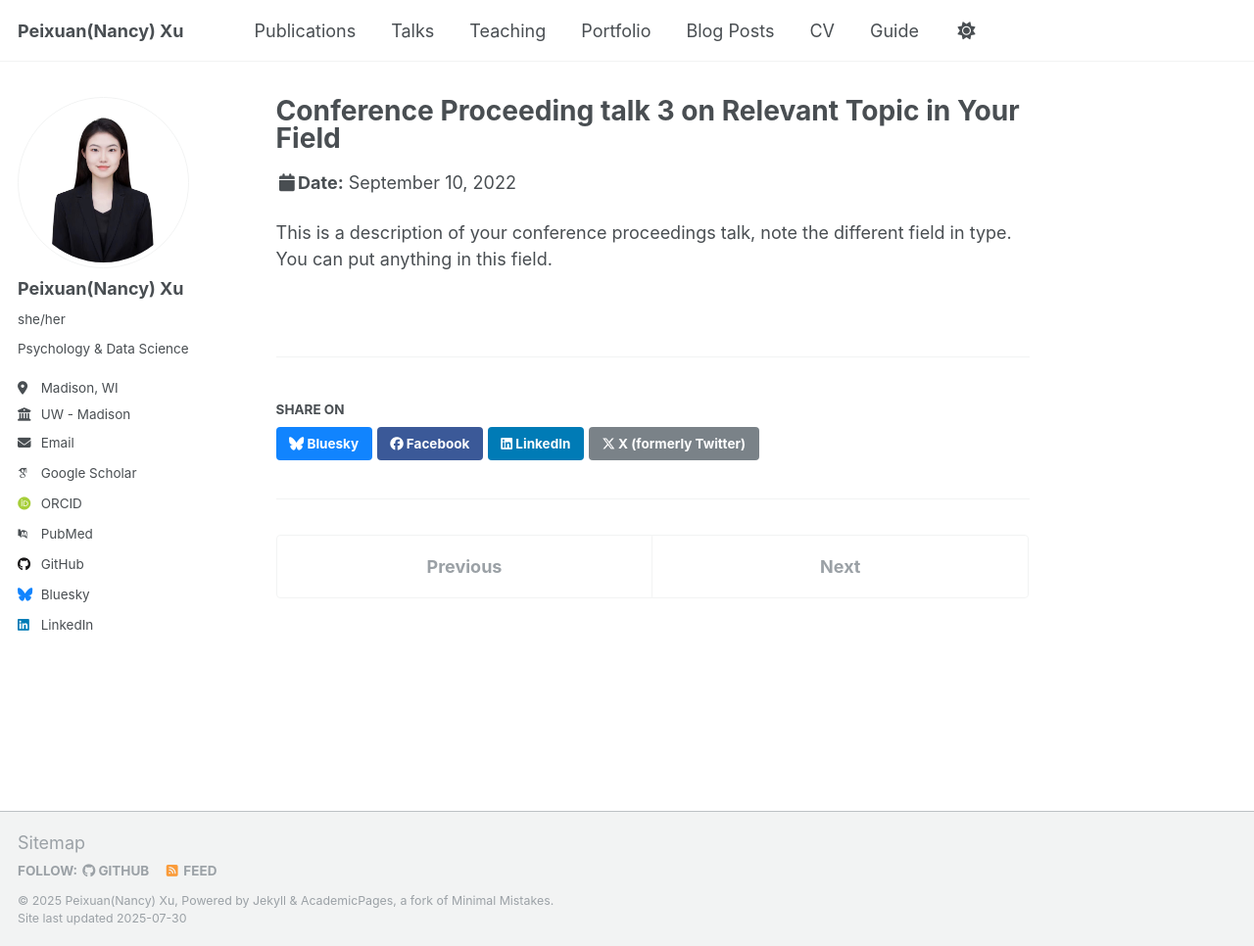
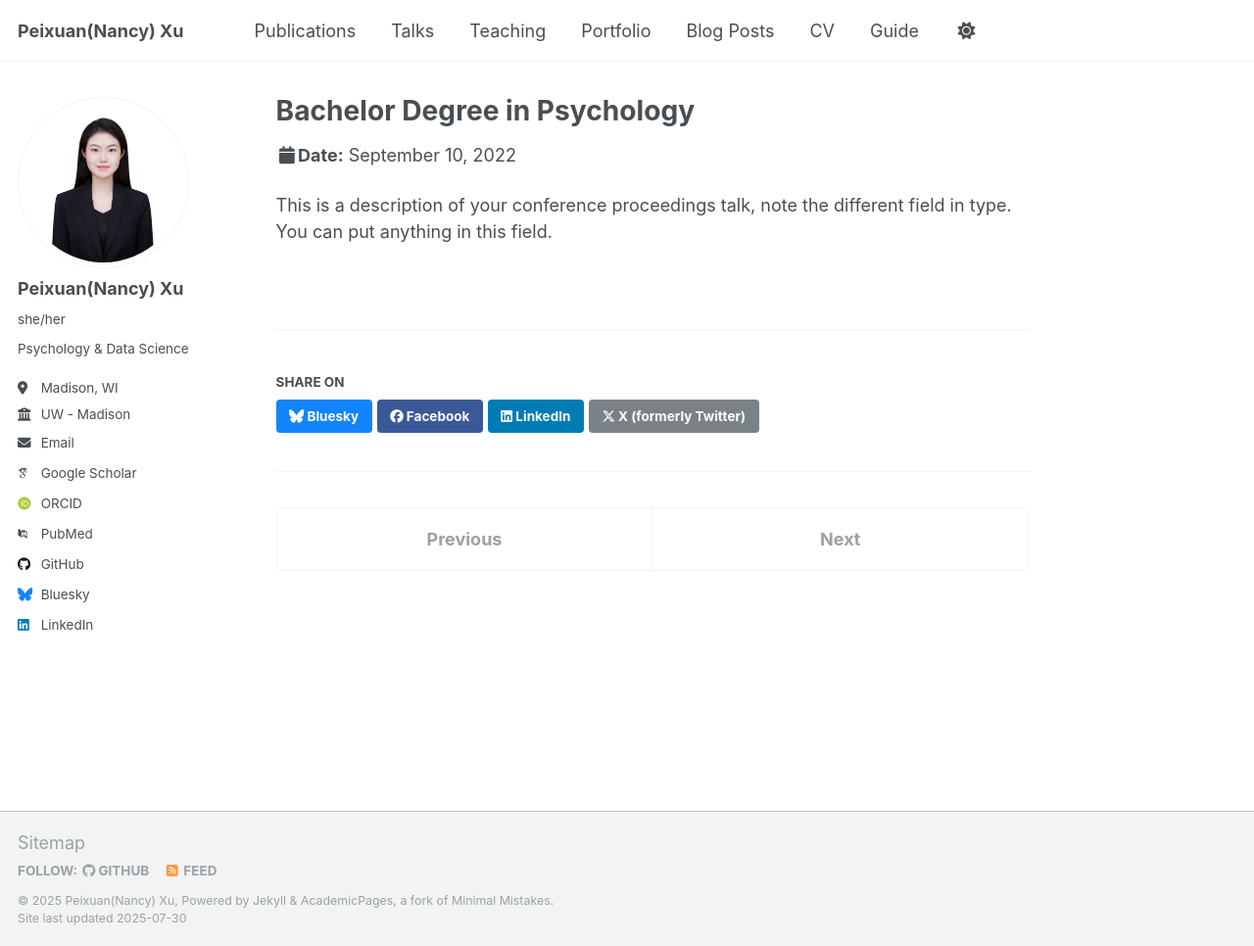
Before and after one commit to pxx88/pxx88.github.io, a Jekyll site: the page built from _talks/2022-09-10-study.md, in a window 1280 px wide and 966 px high. Shown: the whole window at 98% size. Built offline with Jekyll 4.4.1, drawn with Linux system fonts in a browser that asks for light colours; some web fonts are replaced.

Commit message:
Update 2022-09-10-study.md

```diff
--- a/_talks/2022-09-10-study.md
+++ b/_talks/2022-09-10-study.md
@@ -1,7 +1,7 @@
 ---
-title: "Conference Proceeding talk 3 on Relevant Topic in Your Field"
+title: "Bachelor Degree in Psychology"
 collection: talks
-type: "Bachelor Degree in Psychology"
+type: "Study"
 permalink: /talks/2022-09-10-study
 venue: "UC San Diego"
 date: 2022-09-10
```
